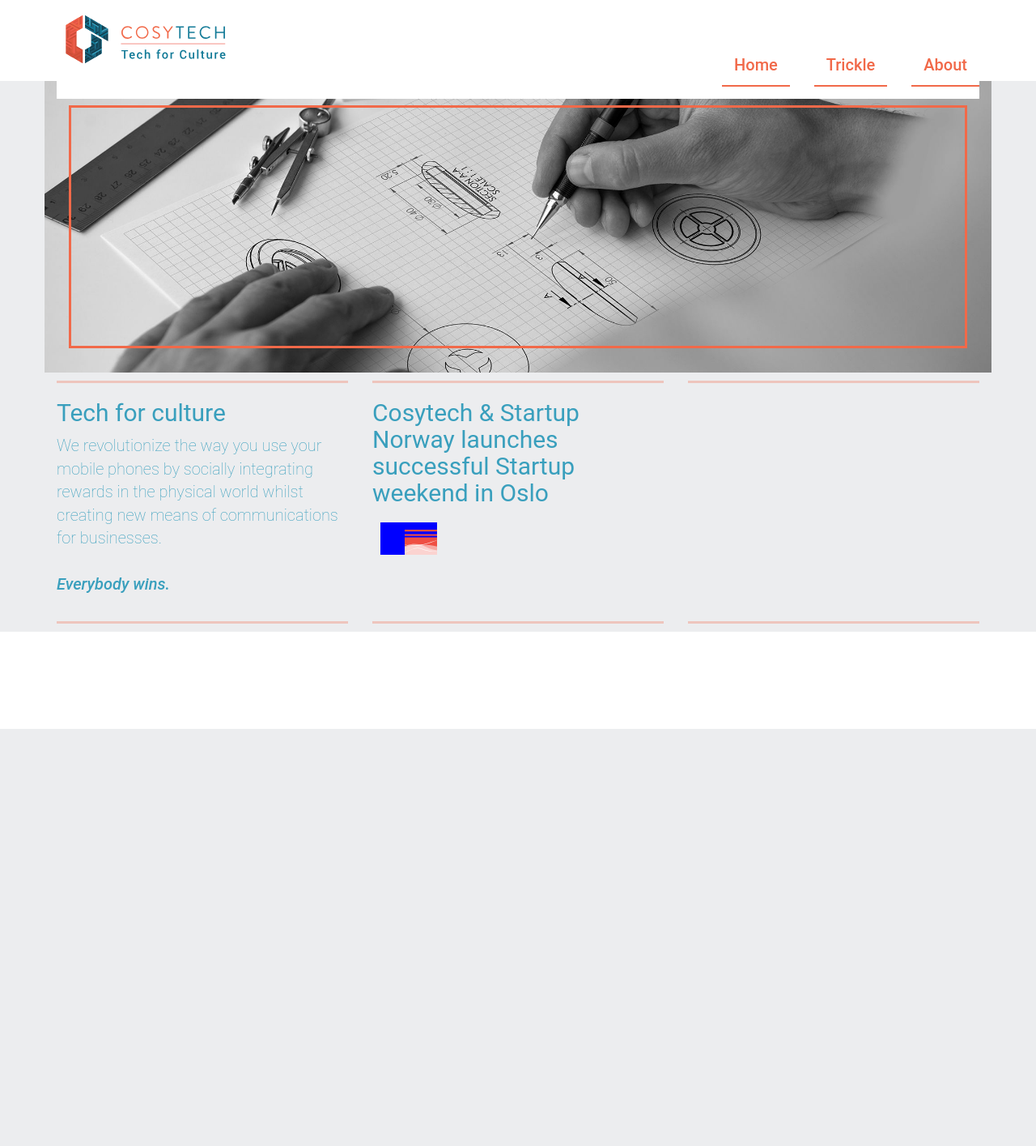
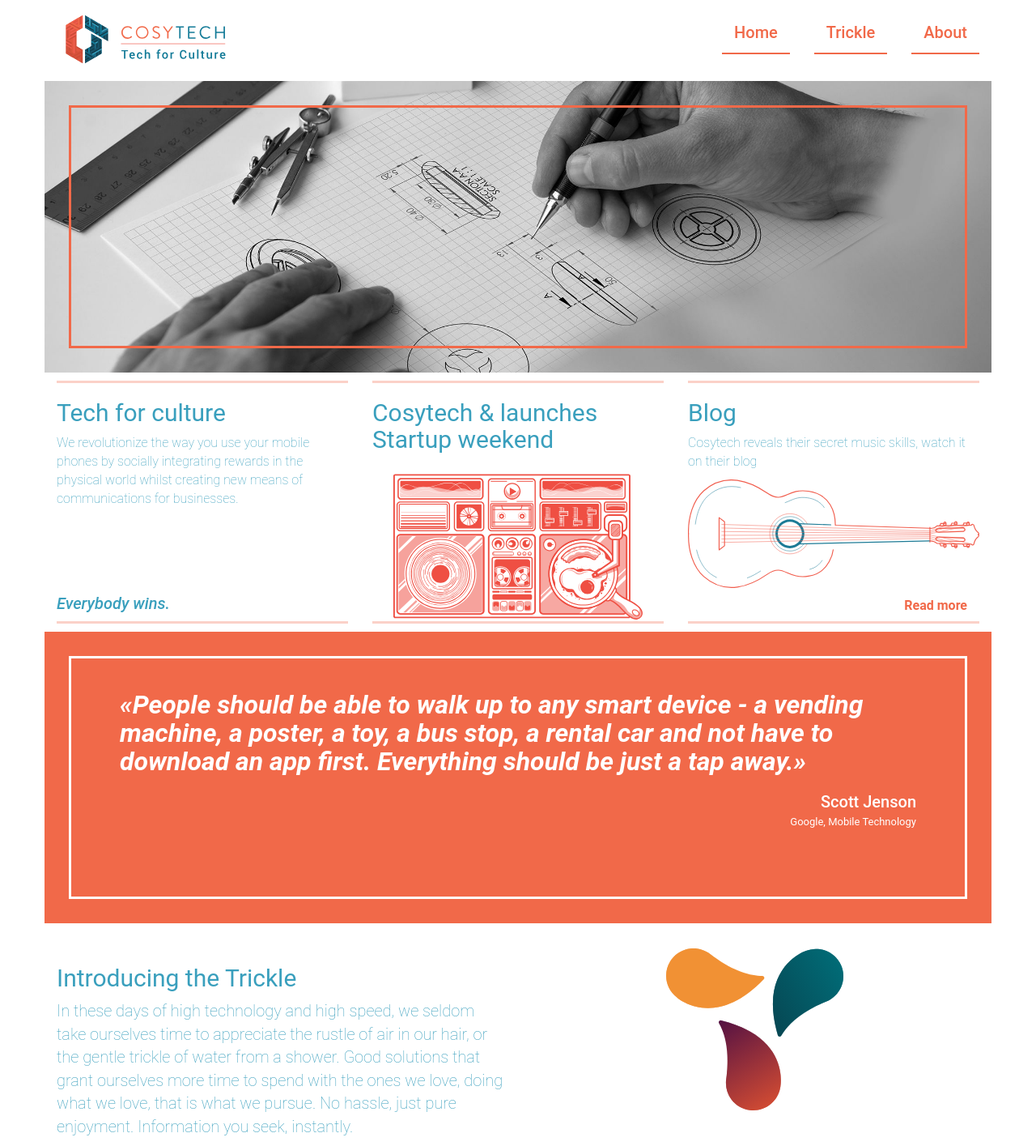
Before and after one commit to rix1/cosytech-website, a Django app: page / in a window 1280 px wide. Shown: the whole page at 81% size. Before the commit the page ends 900 px from the top, so only its background shows below. Run offline with Django 3.2, Linux system fonts and the light colour scheme; some libraries are stand-ins or nearby versions.

```diff
--- a/website/landing/templates/index.html
+++ b/website/landing/templates/index.html
@@ -13,7 +13,7 @@
         <div class="container">
             <div class="row" id="hero">
                 <div class="col-sm-12">
-                    <div class="border-box"></div>
+                    <div id="border-box"></div>
                 </div>
             </div>
         </div>
@@ -25,31 +25,79 @@
                         <h2>Tech for culture</h2>
                         <p>We revolutionize the way you use your mobile phones by socially
                             integrating rewards in the physical world whilst creating new means of
-                            communications for businesses. <br/><br/><em>Everybody wins.</em></p>
+                            communications for businesses.
+                        </p>
+                        <p class="pull-down"><em>Everybody wins.</em></p>
                     </div>
                 </div>
                 <div class="col-sm-4">
                     <div class="article-preview">
-                        <h2>Cosytech & Startup Norway launches successful Startup weekend in Oslo</h2>
+                        <h2>Cosytech & launches Startup weekend</h2>
                         <div class="img-box">
-                            <img class="img-responsive img-small" src="{% static "img/stereo.svg" %}" alt="Stereo"/>
+                            <img src="{% static "img/stereo.svg" %}" alt="stereo"/>
                         </div>
                     </div>
                 </div>
                 <div class="col-sm-4">
-                    <div class="article-preview"></div>
+                    <div class="article-preview">
+                        <h2>Blog</h2>
+                        <p>Cosytech reveals their secret music skills, watch it on their blog</p>
+                        <img src="{% static "img/guitar.svg" %}" alt=""/>
+                        <a href="" class="pull-down read-more">Read more</a>
+                    </div>
+
                 </div>
+            </div>
+        </div>
+    </div>
+
+    <div class="container">
+        <div class="row quote-section">
+            <div class="col-sm-12">
+                <div id="quote-box">
+                    <h1>«People should be able to walk up to any smart device -
+                        a vending machine, a poster, a toy, a bus stop, a rental car
+                        and not have to download an app first. Everything should be just a tap away.»
+                    </h1>
+                    <div class="author">
+                        <h2>
+                            Scott Jenson <br/>
+                            <small>Google, Mobile Technology</small>
+                        </h2>
+                    </div>
+                </div>
+            </div>
+        </div>
+
+        <div class="container">
+            <div class="row" id="hero">
+                <div class="col-sm-12">
+                    <div id=""></div>
+                </div>
+            </div>
+        </div>
+    </div>
 
 
+    <div class="container">
 
+        <div class="row">
+            <div class="sectionA">
+
+                <div class="col-sm-6">
+                    <h2>Introducing the Trickle</h2>
+                    <p>
+                    In these days of high technology and high speed, we seldom take ourselves time to appreciate the rustle of air in our hair, or the gentle trickle of water from a shower.
+                    Good solutions that grant ourselves more time to spend with the ones we love, doing what we love, that is what we pursue. No hassle, just pure enjoyment. Information you seek, instantly.
+                    </p>
+                </div>
+                <div class="col-sm-6">
+                    <img class="img-responsive" src="{% static "img/trickle-logo.svg" %}" alt="Trickle logo"/>
+                </div>
             </div>
-
         </div>
 
     </div>
-
-
-
 
     {% comment %}
     <div class="content-section-a" id="first-section">
--- a/website/static/landing/colors.less
+++ b/website/static/landing/colors.less
@@ -23,3 +23,6 @@
 @cosy-grey-lter: @cosy-grey-lt + #111;
 @cosy-grey-dk: @cosy-grey - #111;
 @cosy-grey-dker: @cosy-grey-dk - #111;
+
+
+@white: #FFFFFF;
--- a/website/static/landing/index.css
+++ b/website/static/landing/index.css
@@ -19,10 +19,19 @@ body {
   line-height: 1.42857143;
   background-color: white;
 }
-.navbar-collapse {
-  background-color: white;
-  margin-top: 40px;
-  margin-bottom: 20px;
+@media (max-width: 780px) {
+  .navbar-collapse {
+    text-align: center;
+    background-color: white;
+    margin-top: 40px;
+    margin-bottom: 20px;
+    -webkit-box-shadow: 0px 13px 0px 0px rgba(163, 163, 163, 0.64);
+    -moz-box-shadow: 0px 13px 0px 0px rgba(163, 163, 163, 0.64);
+    box-shadow: 0px 13px 0px 0px rgba(163, 163, 163, 0.64);
+  }
+  .navbar-brand {
+    width: 300px;
+  }
 }
 a:visited {
   text-decoration: none;
@@ -48,14 +57,13 @@ a:visited {
   border-bottom: solid 2px #f16949;
 }
 .hero {
-  background-color: #ecedef;
   margin-top: 100px;
 }
 .hero #hero {
   background: url("../img/hero1.jpg") no-repeat center center;
   background-size: cover;
 }
-.border-box {
+#border-box {
   height: 300px;
   border: solid #f16949;
   margin: 30px 15px;
@@ -66,20 +74,88 @@ a:visited {
   border-top: solid 3px rgba(241, 105, 73, 0.3);
   border-bottom: solid 3px rgba(241, 105, 73, 0.3);
 }
+.article-preview > p {
+  font-size: 2vmin;
+}
+@media (max-width: 780px) {
+  .article-preview > p {
+    font-size: 2vmax;
+  }
+  .article-preview > h2 {
+    font-size: 4vmax;
+  }
+  img {
+    width: 50%;
+    margin: 0 auto;
+  }
+}
 p > em {
   font-weight: 500;
+  font-size: 20px;
 }
 h2 {
   color: #399fbd;
   font-weight: 400;
 }
-.img-box {
-  background-color: #0000FF;
-  width: 100px;
-  height: 100px;
-  clip-path: inset(10px 20px 50px 10px);
+.pull-down {
+  position: absolute;
+  bottom: 0;
+  margin-bottom: 20px;
 }
 .img-small {
   position: absolute;
-  clip-path: inset(10px 20px 90px 40px);
 }
+.img-box {
+  width: 90%;
+  margin: 0 auto;
+}
+.read-more {
+  position: absolute;
+  right: 0;
+  padding-right: 30px;
+  color: #f16949;
+  font-weight: 600;
+  font-size: 16px;
+}
+.read-more :hover {
+  text-decoration: none;
+}
+.quote-section {
+  color: white;
+  background-color: #f16949;
+}
+.quote-section h1 {
+  margin-left: 60px;
+  margin-right: 60px;
+  margin-top: 40px;
+  font-size: 4vmin;
+  font-weight: 600;
+  font-style: italic;
+}
+.quote-section .author {
+  color: white;
+  text-align: right;
+  right: 0;
+  margin-right: 60px;
+  margin-bottom: 60px;
+}
+.quote-section .author h2 {
+  font-size: 20px;
+  color: inherit;
+  font-weight: 500;
+}
+.quote-section .author h2 small {
+  color: inherit;
+}
+#quote-box {
+  height: 300px;
+  border: solid #ffffff;
+  margin: 30px 15px;
+}
+.sectionA {
+  margin-top: 30px;
+}
+.sectionA img {
+  height: 200px;
+  margin: 0 auto;
+}
--- a/website/static/landing/index.less
+++ b/website/static/landing/index.less
@@ -24,10 +24,20 @@ body {
   background-color: white;
 }
 
-.navbar-collapse{
-  background-color: white;
-  margin-top: 40px;
-  margin-bottom: 20px;
+@media (max-width: 780px){
+  .navbar-collapse {
+    text-align: center;
+    background-color: white;
+    margin-top: 40px;
+    margin-bottom: 20px;
+
+    -webkit-box-shadow: 0px 13px 0px 0px rgba(163,163,163,0.64);
+    -moz-box-shadow: 0px 13px 0px 0px rgba(163,163,163,0.64);
+    box-shadow: 0px 13px 0px 0px rgba(163,163,163,0.64);
+  }
+  .navbar-brand{
+    width: 300px;
+  }
 }
 
 a:visited{
@@ -42,6 +52,7 @@ a:visited{
 .navbar{
   height: @navbar-height;
   background-color: white;
+
 }
 
 .navbar-brand{
@@ -60,7 +71,6 @@ a:visited{
 }
 
 .hero{
-  background-color: @cosy-grey-lt;
   margin-top: @navbar-height;
 
 
@@ -70,10 +80,8 @@ a:visited{
   }
 }
 
-.border-box{
-  height: @row-height;
-  border: solid @cosy-orange;
-  margin: @box-inset @box-inset/2;
+#border-box{
+ .cosy-box(@cosy-orange);
 }
 
 .article-preview{
@@ -83,8 +91,28 @@ a:visited{
   border-bottom: solid 3px fade(@cosy-orange, 30%);
 }
 
+.article-preview > p{
+  font-size: 2vmin;
+}
+
+
+@media (max-width: 780px) {
+  .article-preview > p {
+    font-size: 2vmax;
+  }
+    .article-preview > h2{
+      font-size: 4vmax;
+    }
+
+    img{
+      width: 50%;
+      margin: 0 auto;
+    }
+}
+
 p > em{
   font-weight: 500;
+  font-size: 20px;
 }
 
 h2{
@@ -92,14 +120,78 @@ h2{
   font-weight: 400;
 }
 
-.img-box{
-  background-color: #0000FF;
-  width: 100px;
-  height: 100px;
-  clip-path: inset(10px 20px 50px 10px);
+.pull-down{
+  position:absolute;
+  bottom: 0;
+  margin-bottom: 20px;
 }
 
 .img-small {
   position: absolute;
-  clip-path: inset(10px 20px 90px 40px);
 }
+
+.img-box{
+  width: 90%;
+  margin: 0 auto;
+}
+
+.read-more{
+  position: absolute;
+  right: 0;
+  padding-right: 30px;
+  color: @cosy-orange;
+  font-weight: 600;
+  font-size: 16px;
+
+  :hover{
+    text-decoration: none;
+  }
+}
+
+.quote-section{
+  color: white;
+  background-color: @cosy-orange;
+
+  h1{
+    margin-left: 60px;
+    margin-right: 60px;
+
+    margin-top: 40px;
+    font-size: 4vmin;
+    font-weight: 600;
+    font-style: italic;
+
+  }
+  .author{
+
+    color: white;
+    text-align: right;
+    right: 0;
+    margin-right: 60px;
+    margin-bottom: 60px;
+
+    h2{
+      font-size: 20px;
+      color: inherit;
+      font-weight: 500;
+
+
+      small{
+        color: inherit;
+      }
+    }
+  }
+}
+
+#quote-box{
+  .cosy-box(@white);
+}
+
+.sectionA{
+    margin-top: 30px;
+}
+
+.sectionA img{
+  height: 200px;
+  margin: 0 auto;
+}
--- a/website/static/landing/profile.less
+++ b/website/static/landing/profile.less
@@ -22,3 +22,22 @@
 .border-frame-lg{
     border: solid 15px @cosy-orange;
 }
+
+.fade (@color){
+   opacity: 1;
+   transition: opacity .25s ease-in-out;
+   -moz-transition: opacity .25s ease-in-out;
+   -webkit-transition: opacity .25s ease-in-out;
+
+   .fade:hover {
+     opacity: 0.5;
+     color: @color;
+      }
+}
+
+
+.cosy-box(@color){
+  height: @row-height;
+  border: solid @color;
+  margin: @box-inset @box-inset/2;
+}
--- a/website/templates/_base_css.html
+++ b/website/templates/_base_css.html
@@ -1,5 +1,6 @@
 {% load staticfiles %}
 
 <link rel="stylesheet" href="{% static "bower_components/bootstrap/dist/css/bootstrap.css"%}" type="text/css" />
+{#<link rel="stylesheet" href="{% static "/bower_components/bootstrap/less/bootstrap.css"%}" type="text/css" />#}
 <link rel="stylesheet" href="{% static "bower_components/animate.css/animate.min.css" %}" type="text/css" />
 <link rel="stylesheet" href="{% static "landing/index.css" %}" type="text/css" />
```
Also changed, not shown: website/static/img/guitar.svg (added), website/static/img/trickle-logo.svg (added).
